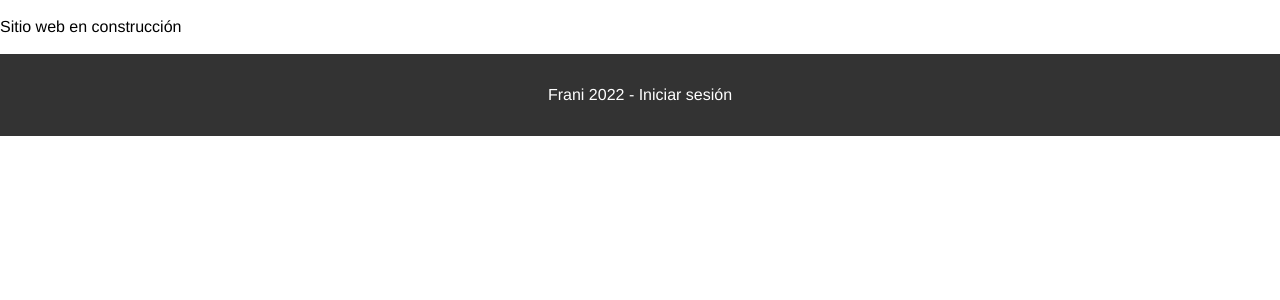
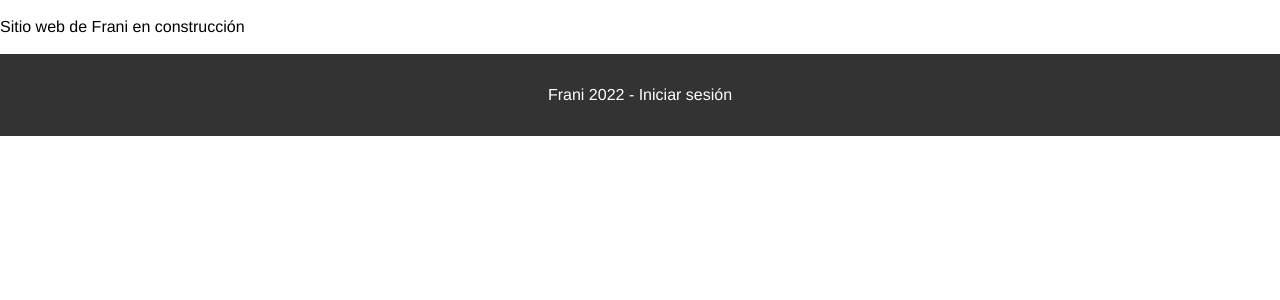
Before and after one commit to juanpabloruiz/frani, a PHP site: page / in a window 1280 px wide. Shown: the part 192-492 px from the top of the page. Run offline with PHP 8.4, Linux system fonts and the light colour scheme.

Commit message:
Agregado de Frani

```diff
--- a/index.php
+++ b/index.php
@@ -12,7 +12,7 @@
         <a href="../"><img src="img/logo.png" alt="Frani"></a>
     </header>
     <br>
-    <p>Sitio web en construcción</p>
+    <p>Sitio web de Frani en construcción</p>
     <br>
     <footer>
     Frani <?php echo date('Y'); ?> - <a href="administracion">Iniciar sesión</a>
```
